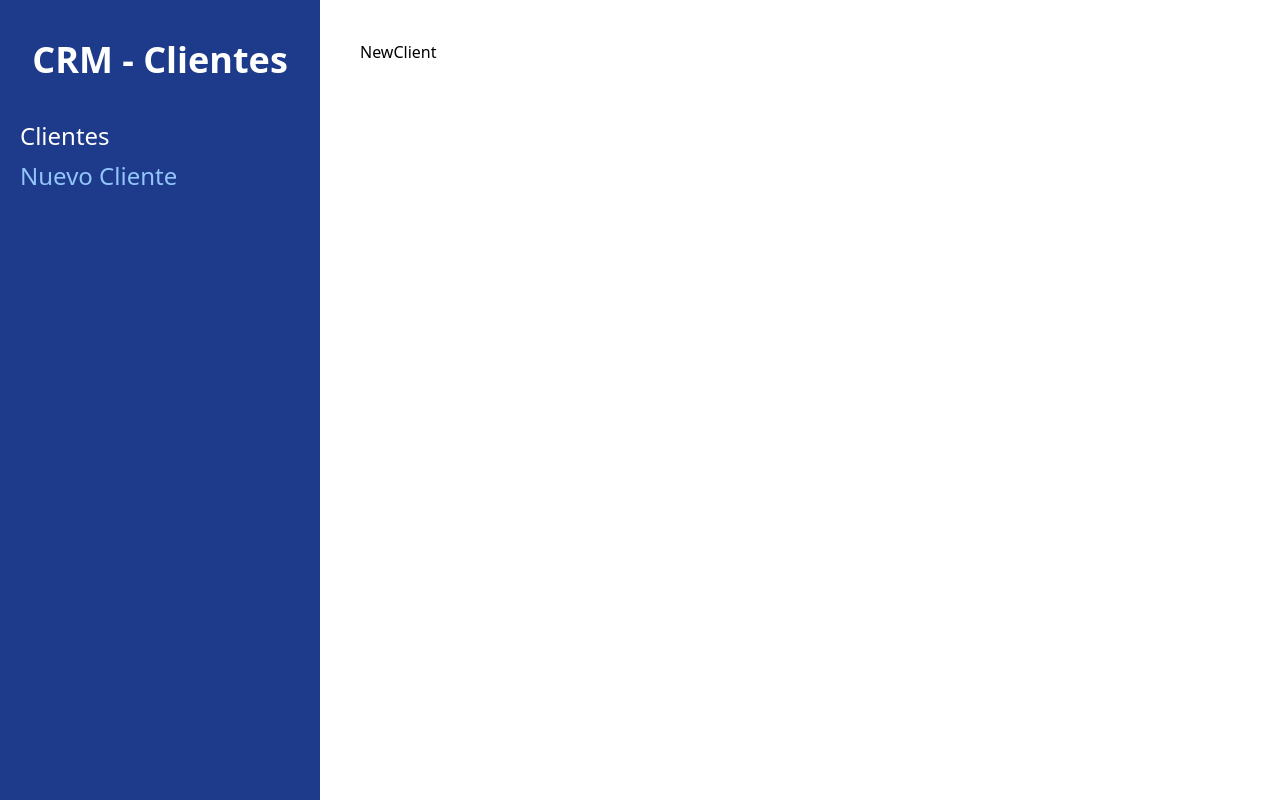
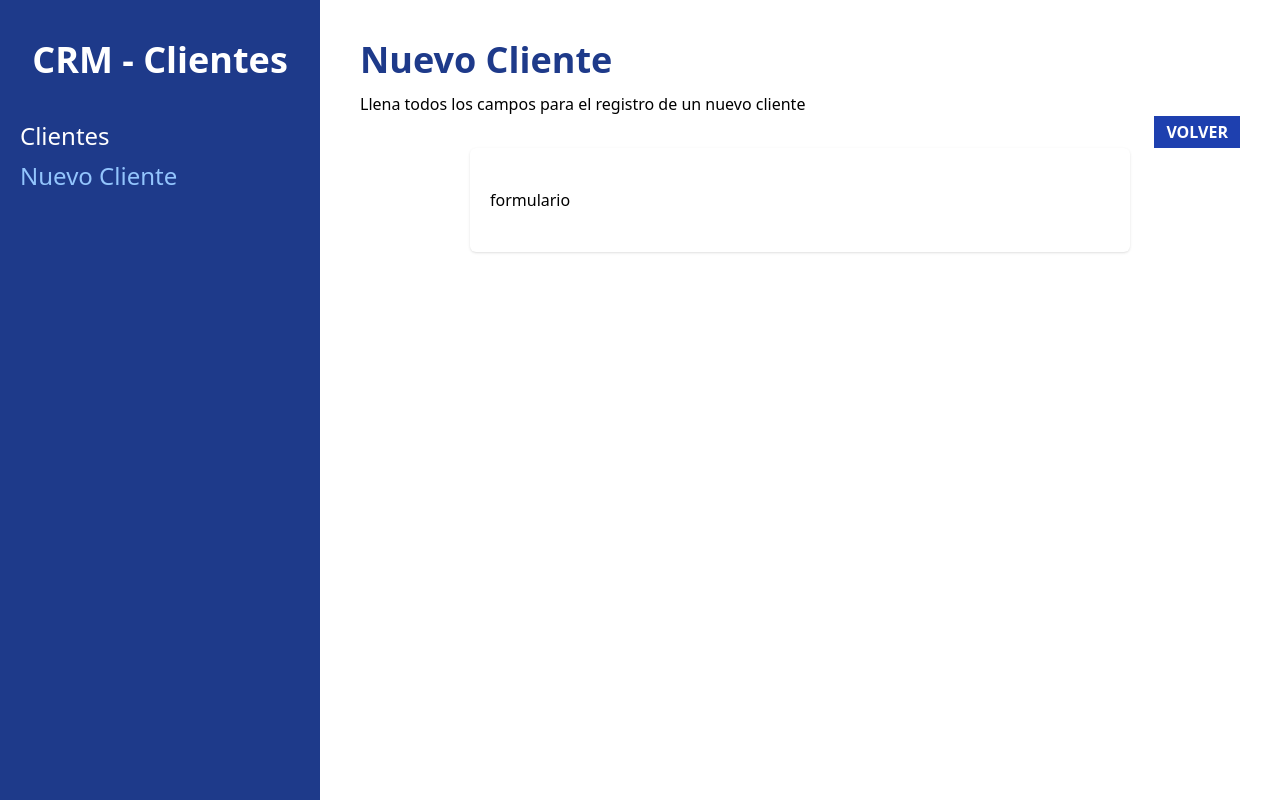
Before and after one commit to lucianolabudia/crm-react, a React (Vite) app: page /clientes/nuevo in a window 1280 px wide. Built offline with nearby package versions, Linux system fonts and the light colour scheme.

Commit message:
Creando el Formulario de Clientes

```diff
--- a/src/pages/NewClient.jsx
+++ b/src/pages/NewClient.jsx
@@ -1,7 +1,27 @@
-import React from 'react'
+import { useNavigate } from "react-router-dom";
 
 export const NewClient = () => {
+
+  const navigate = useNavigate();
+
   return (
-    <div>NewClient</div>
+    <>
+      <h1 className="font-black text-4xl text-blue-900">Nuevo Cliente</h1>
+      <p className="mt-3">Llena todos los campos para el registro de un nuevo cliente</p>
+
+      <div className='flex justify-end'>
+        <button
+          className='bg-blue-800 text-white px-3 py-1 font-bold uppercase'
+          onClick={ () => navigate('/') }
+        >
+          Volver
+        </button>
+      </div>
+
+      <div className="bg-white shadow rounded-md md:w-3/4 mx-auto px-5 py-10">
+        <p>formulario</p>
+      </div>
+
+    </>
   )
 }
```
